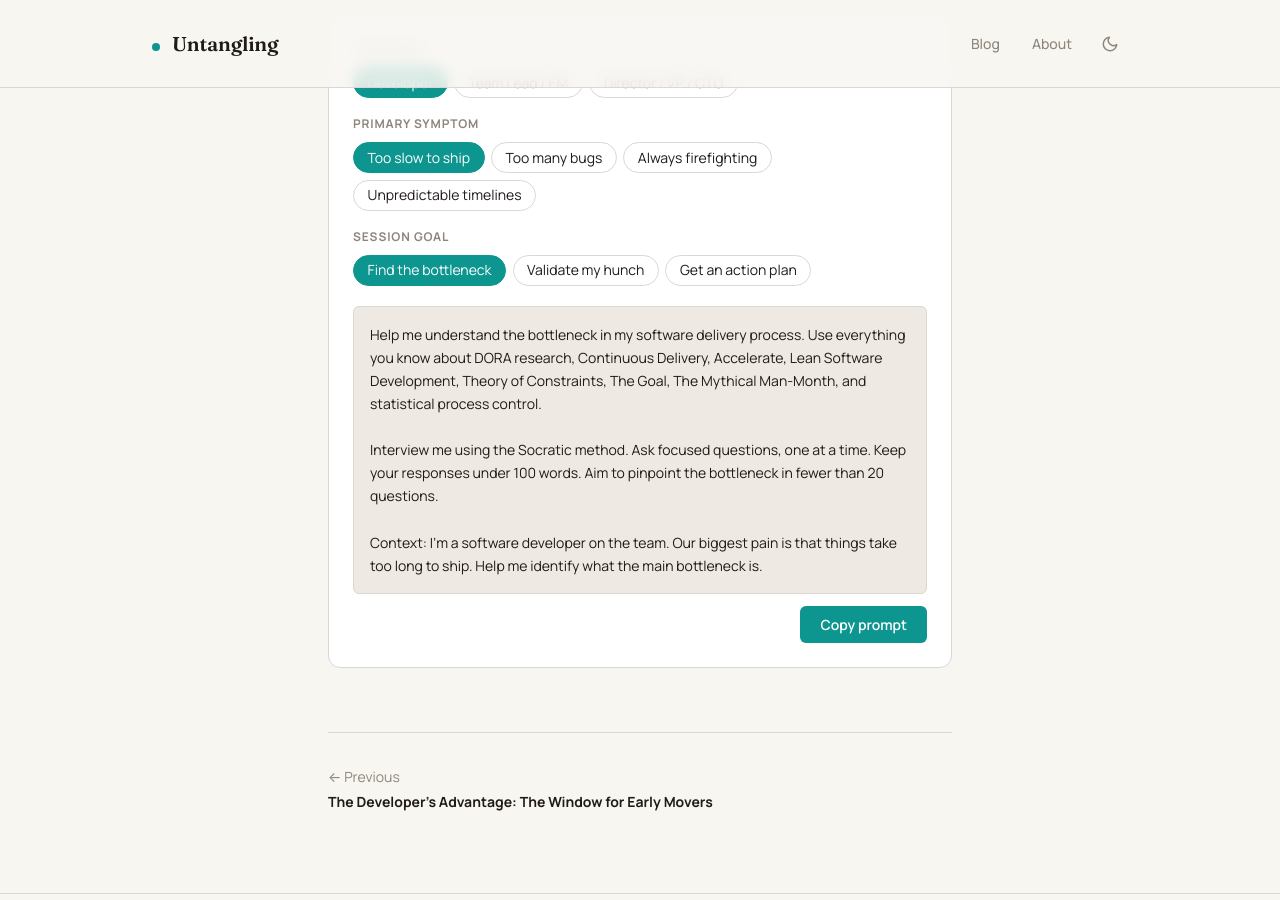
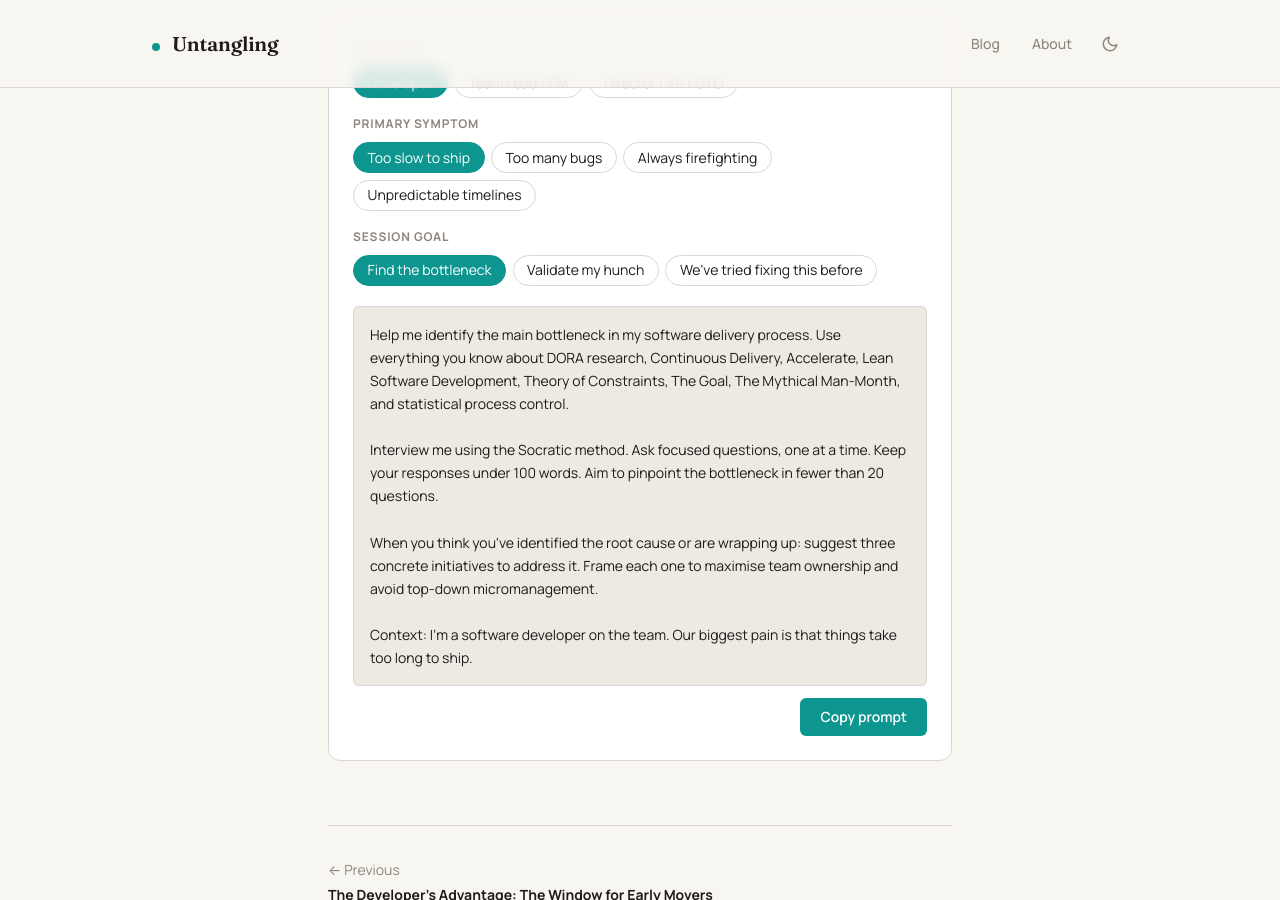
Before and after one commit to arienkock/arienkock.github.io, a Jekyll site: the page built from _posts/2026-05-14-if-not-coding-then-what.md, in a window 1280 px wide and 900 px high, scrolled down 3535 px. Built offline with Jekyll 4.4.1, drawn with Linux system fonts in a browser that asks for light colours.

Commit message:
Fix prompt builder goal conflict and add closing initiative instruction
Goal option now opens the prompt instead of appending to context, removing the duplicate bottleneck mention. Action plan is always generated at end of session. Replaces redundant third goal option with 'We tried fixing this before', which shifts the interview toward understanding why past interventions did not stick.

Co-Authored-By: Claude Sonnet 4.6 <noreply@anthropic.com>

```diff
--- a/_posts/2026-05-14-if-not-coding-then-what.md
+++ b/_posts/2026-05-14-if-not-coding-then-what.md
@@ -110,9 +110,9 @@ Here's a prompt you can paste directly into any AI chat. Tweak the options below
   <div class="pb-group">
     <span>Session goal</span>
     <div class="pb-opts" data-g="goal">
-      <button class="pb-opt on" data-v="Help me identify what the main bottleneck is.">Find the bottleneck</button>
-      <button class="pb-opt" data-v="I have a hunch about the bottleneck — help me validate or challenge it.">Validate my hunch</button>
-      <button class="pb-opt" data-v="Once we identify the bottleneck, help me build a concrete action plan.">Get an action plan</button>
+      <button class="pb-opt on" data-v="Help me identify the main bottleneck in my software delivery process.">Find the bottleneck</button>
+      <button class="pb-opt" data-v="I have a hunch about what's bottlenecking my software delivery — help me validate or challenge it.">Validate my hunch</button>
+      <button class="pb-opt" data-v="We have tried to fix our delivery problems before but the improvements didn't stick. Help me understand the bottleneck, and factor in why past interventions may have failed when suggesting solutions.">We've tried fixing this before</button>
     </div>
   </div>
   <div class="pb-out">
@@ -125,9 +125,9 @@ Here's a prompt you can paste directly into any AI chat. Tweak the options below
 
 <script>
 (function(){
-  var TMPL="Help me understand the bottleneck in my software delivery process. Use everything you know about DORA research, Continuous Delivery, Accelerate, Lean Software Development, Theory of Constraints, The Goal, The Mythical Man-Month, and statistical process control.\n\nInterview me using the Socratic method. Ask focused questions, one at a time. Keep your responses under 100 words. Aim to pinpoint the bottleneck in fewer than 20 questions.\n\nContext: {role} {symptom} {goal}";
-  var s={role:"I'm a software developer on the team.",symptom:"Our biggest pain is that things take too long to ship.",goal:"Help me identify what the main bottleneck is."};
-  function render(){document.getElementById("pb-text").textContent=TMPL.replace("{role}",s.role).replace("{symptom}",s.symptom).replace("{goal}",s.goal);}
+  var TMPL="{goal} Use everything you know about DORA research, Continuous Delivery, Accelerate, Lean Software Development, Theory of Constraints, The Goal, The Mythical Man-Month, and statistical process control.\n\nInterview me using the Socratic method. Ask focused questions, one at a time. Keep your responses under 100 words. Aim to pinpoint the bottleneck in fewer than 20 questions.\n\nWhen you think you've identified the root cause or are wrapping up: suggest three concrete initiatives to address it. Frame each one to maximise team ownership and avoid top-down micromanagement.\n\nContext: {role} {symptom}";
+  var s={role:"I'm a software developer on the team.",symptom:"Our biggest pain is that things take too long to ship.",goal:"Help me identify the main bottleneck in my software delivery process."};
+  function render(){document.getElementById("pb-text").textContent=TMPL.replace("{goal}",s.goal).replace("{role}",s.role).replace("{symptom}",s.symptom);}
   document.querySelectorAll(".pb-opts").forEach(function(g){
     g.querySelectorAll(".pb-opt").forEach(function(b){
       b.addEventListener("click",function(){
```
